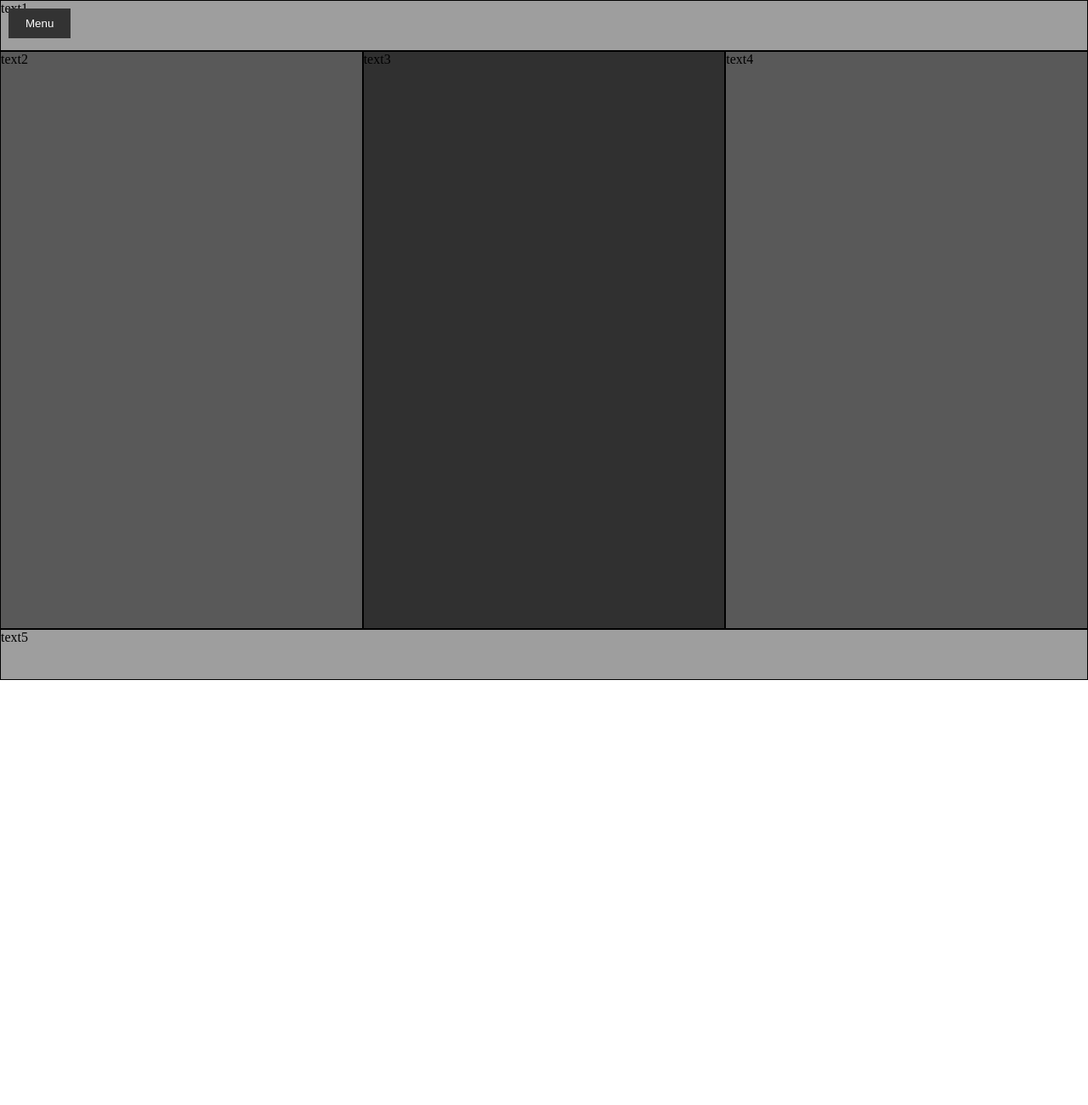
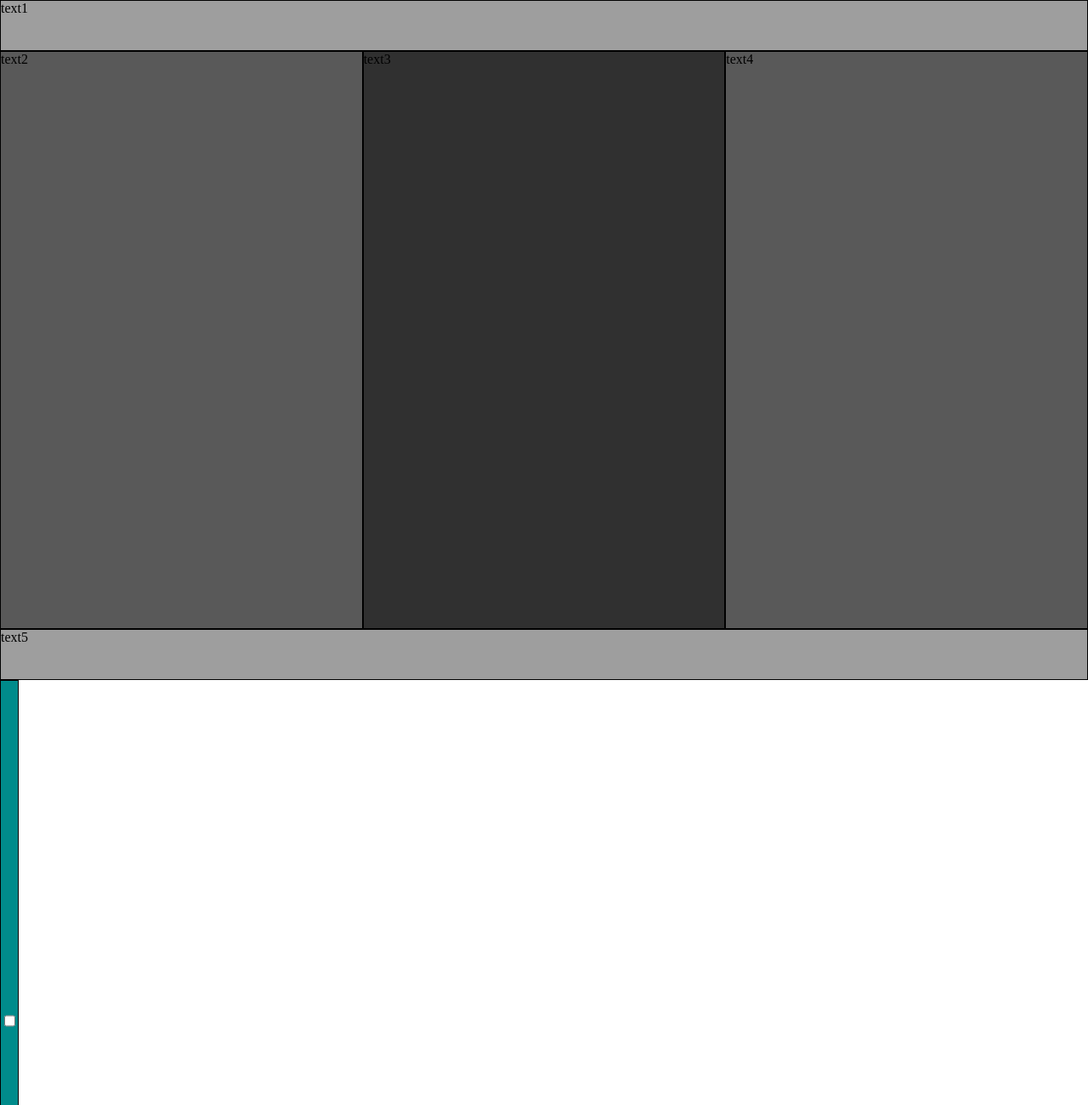
Before and after one commit to r0d30/BigHope-Tech-Studio, a plain HTML site: page projet perso 1/root/index.html in a window 1280 px wide. Shown: the top 1300 px of the page at 85% size. Before the commit the page ends 800 px from the top, so only its background shows below. Drawn offline with Linux system fonts and the light colour scheme.

Commit message:
site root

```diff
--- a/projet perso 1/root/index.html
+++ b/projet perso 1/root/index.html
@@ -5,7 +5,6 @@
     <meta name="viewport" content="width=device-width, initial-scale=1.0">
     <title>Home</title>
     <link rel="stylesheet" href="styles/style.css">
-    <script src="javascripts/index-js.js"></script>
 </head>
 <body>
     <div class="container">
@@ -17,7 +16,14 @@
         </div>
         <div class="interface5">text5</div>
     </div>
-    <button id="menuButton">Menu</button>
-    <div id="sideMenu" class="closed">
+    <div id="menu">
+          <input type="checkbox" id="burger">
+        <div id="menu_links">
+            <div id="menu_link1"><a href="#">Home</a></div>
+            <div id="menu_link2"><a href="#">Accueil</a></div>
+            <div id="menu_link3"><a href="#">OpenClassRoom</a></div>
+            <div id="menu_link4"><a href="#">Contacts</a></div>
+      </div>
+    </div>
 </body>
 </html>
--- a/projet perso 1/root/styles/style.css
+++ b/projet perso 1/root/styles/style.css
@@ -1,5 +1,5 @@
 body {
-    margin: auto;
+    margin: 0px;
 }
 
 .container {
@@ -55,24 +55,35 @@ body {
     border: 1px solid black;
     box-sizing: border-box;
 }
-#menuButton {
-    position: fixed;
-    left: 10px;
-    top: 10px;
-    z-index: 2;
-    background-color: #333;
-    color: white;
-    border: none;
-    padding: 10px 20px;
-    cursor: pointer;
-}
-#sideMenu {
-    position: fixed;
-    left: -300px;
-    top: 0;
-    width: 300px;
+#burger{
+    /* width: 15px; */
+    /* height: 15px; */
+    border: 1px solid black;
+  }
+  #menu_links{
+    display: none;
+    border: 1px solid black;
+    right: 200px;
+  }
+  #menu{
+    background-color: darkcyan;
     height: 100vh;
-    background-color: #333;
-    color: white;
-    transition: left 0.3s ease;
-}
+    width: min-content;
+    border: 1px solid black;
+    display: flex;
+  }
+  #menu a{
+    /* text-decoration: none; */
+    color: whitesmoke;
+    display: block;
+    padding: 1em;
+  }
+  #menu #menu_link:hover a{
+    background-color: rgba(0, 0, 0, 0.2);
+  }
+  #menu_bars{
+    text-align: bottom;
+  }
+  #burger:checked ~ #menu_links{
+    display: block;
+  }
```
